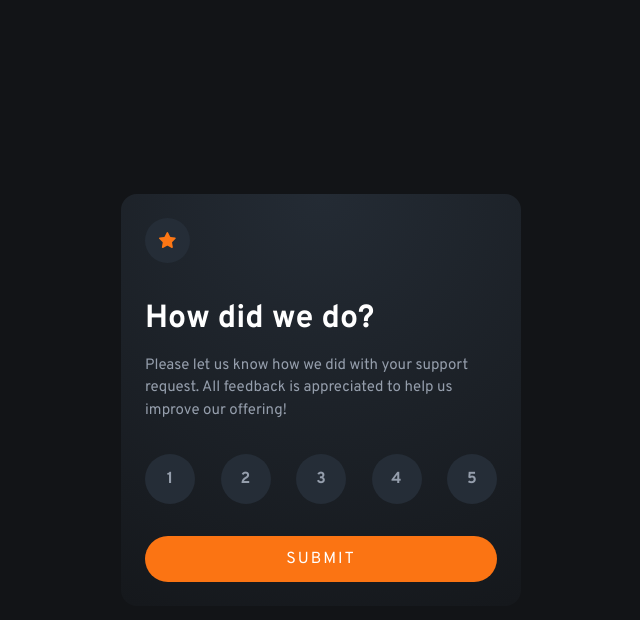
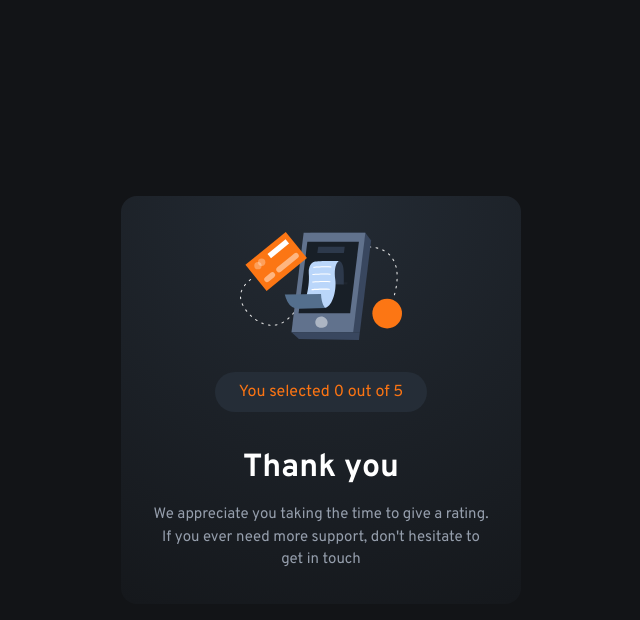
Before and after one commit to Matej-ch/rating-component, a React (Vite) app: page / in a window 1280 px wide. Both pictures are taken after a click on the button "SUBMIT". Shown: the top 620 px of the page, without its empty margins (319-959 px from the left). Built offline with nearby package versions, Linux system fonts and the light colour scheme.

Commit message:
added related component

```diff
--- /dev/null
+++ b/src/App.tsx
@@ -0,0 +1,23 @@
+import RatingComponent from "./RatingComponent";
+import { useState } from 'react'
+import RatedComponent from "./RatedComponent";
+
+function App()
+{
+    const [isSubmit, setIsSubmit] = useState<boolean>(false);
+    const [selectedRating, setSelectedRating] = useState<number>(0);
+
+    const handleSubmit = (sub:boolean,value: number) => {
+        setIsSubmit(sub);
+        setSelectedRating(value)
+    };
+
+    if(!isSubmit) {
+        return (<RatingComponent handleSubmit={handleSubmit} />);
+    }
+
+    return (<RatedComponent rating={selectedRating}/>);
+
+}
+
+export default App
--- /dev/null
+++ b/src/RatedComponent.tsx
@@ -0,0 +1,25 @@
+import { useState } from 'react'
+import './RatingComponent.css'
+import illustration from './assets/illustration-thank-you.svg'
+
+
+function RatedComponent({rating}: {rating:number}) {
+    return (
+        <div className="rating-container submitted">
+            <div className={'illustration'}>
+                <img src={illustration} />
+            </div>
+
+            <div className={'rating-notification-container'}>
+                <span className={'center rating-notification'}>You selected {rating} out of 5</span>
+            </div>
+
+
+            <h1 className={'center'}>Thank you</h1>
+            <p className={'center'}>We appreciate you taking the time to give a rating. If you ever need more support, don't hesitate to get in touch</p>
+        </div>
+    )
+}
+
+
+export default RatedComponent
--- a/src/RatingComponent.css
+++ b/src/RatingComponent.css
@@ -4,6 +4,10 @@
     margin: 0 1rem;
     padding: 1.5rem;
     border-radius: 1rem;
+}
+
+.rating-container.submitted {
+    padding: 2rem;
 }
 
 .rating-container h1 {
@@ -78,6 +82,30 @@
     justify-content: center;
 }
 
+.rating-container .center {
+  text-align: center;
+}
+
+.rating-notification {
+    margin-top: 2rem;
+    color: var(--primary-color);
+    background-color: var(--dark-blue);
+    padding: 0.5rem 1.5rem;
+    display: inline-block;
+    border-radius: 2rem;
+}
+
+.rating-notification-container {
+    display: flex;
+    justify-content: center;
+}
+
+.rating-container .illustration {
+    display: flex;
+    justify-content: center;
+    padding-top: 0.25rem;
+}
+
 @media screen and (max-width: 375px) {
     .rating-container {
         margin: 0 1rem;
--- a/src/RatingComponent.tsx
+++ b/src/RatingComponent.tsx
@@ -2,7 +2,11 @@ import { useState } from 'react'
 import './RatingComponent.css'
 import iconStar from './assets/icon-star.svg'
 
-function RatingComponent() {
+type RatingComponentProps = {
+    handleSubmit: Function;
+};
+
+function RatingComponent({handleSubmit}: RatingComponentProps) {
     const [rating, setRating] = useState<number>(0)
 
     const availableRatings: Array<number> = [1,2,3,4,5]
@@ -22,10 +26,11 @@ function RatingComponent() {
             </div>
 
             <div>
-                <button className={'rating-button'}>Submit</button>
+                <button onClick={() => handleSubmit(true,rating)} className={'rating-button'}>Submit</button>
             </div>
         </div>
     )
 }
 
+
 export default RatingComponent
--- a/src/main.tsx
+++ b/src/main.tsx
@@ -1,10 +1,10 @@
 import React from 'react'
 import ReactDOM from 'react-dom/client'
-import RatingComponent from "./RatingComponent";
 import './index.css'
+import App from "./App";
 
 ReactDOM.createRoot(document.getElementById('root') as HTMLElement).render(
   <React.StrictMode>
-    <RatingComponent />
+    <App />
   </React.StrictMode>,
 )
```
